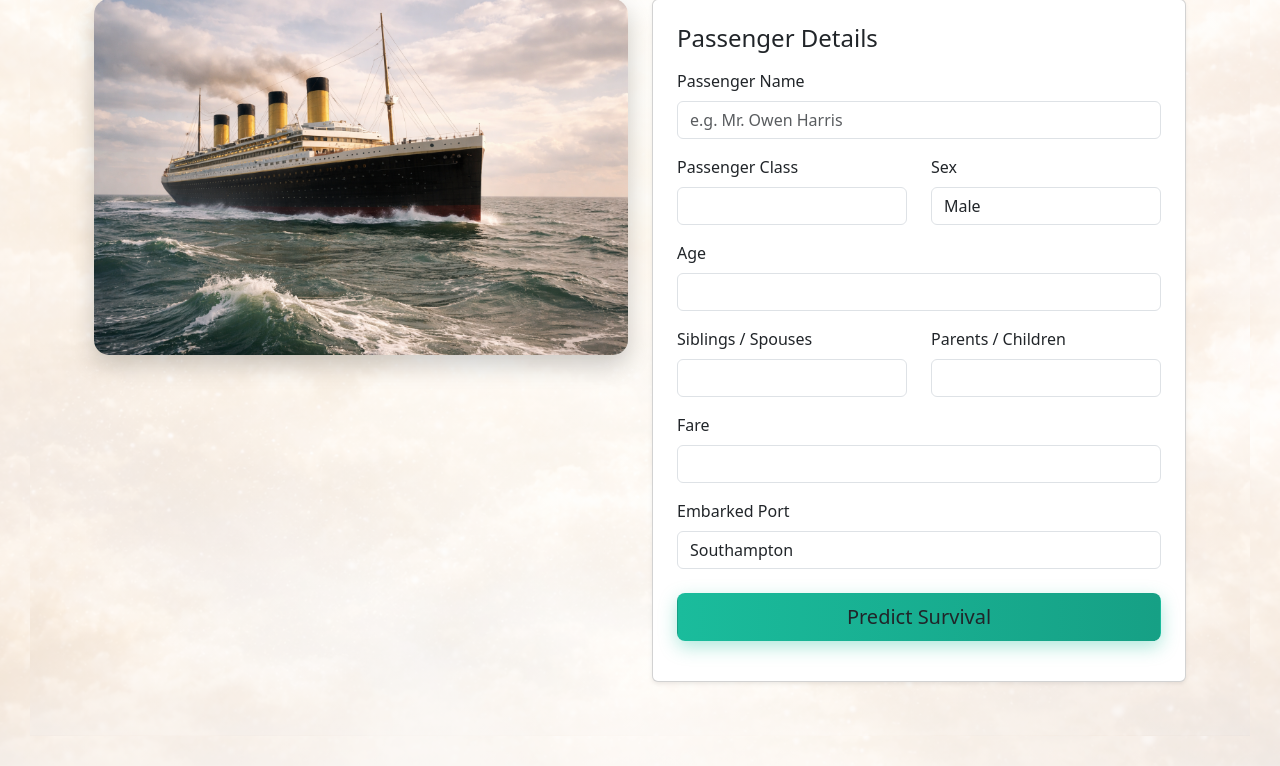
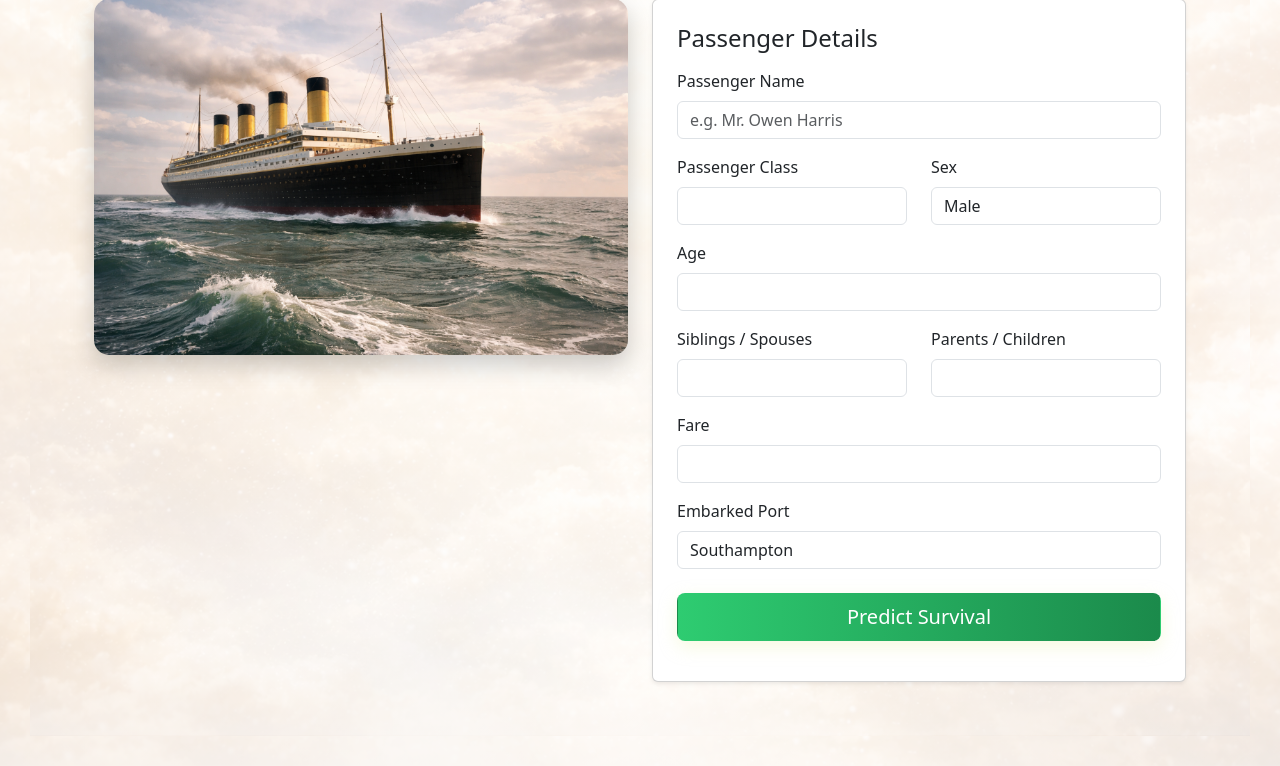
Before and after one commit to helben2002/TitanicCapstoneProject, a Django app: page /predict/ in a window 1280 px wide. Shown: the part 238-1004 px from the top of the page. Run offline with Django 5.2, Linux system fonts and the light colour scheme.

Commit message:
update style.css and predict file

```diff
--- a/django_app/static/css/style.css
+++ b/django_app/static/css/style.css
@@ -87,10 +87,15 @@ html, body {
     border-radius: 10px;
 }
 
+.progress-bar-survived {
+        background: linear-gradient(90deg, #2ECC71, #1B8A4B);
+    font-size: 16px;
+}
+
 .predict-btn{
-    background: linear-gradient(90deg, #1ABC9C, #16A085);
-    box-shadow: 0 6px 18px rgba(26,188,156,0.35);
-    color: white;
+    background: linear-gradient(90deg, #2ECC71, #1B8A4B);
+    box-shadow: 0 6px 18px rgba(233, 237, 167, 0.35);
+    color: white !important;
     border: none;
     padding: 12px 20px;
     border-radius: 8px;
--- a/django_app/templates/predictor/predict.html
+++ b/django_app/templates/predictor/predict.html
@@ -47,13 +47,12 @@
                 </div>
 
                 <!-- PROGRESS BAR -->
-                <div class="progress" style="height: 28px;">
-                    <div class="progress-bar bg-success"
-                        style="width: {{ probability|floatformat:2 }};">
-                        {{ probability|floatformat:2 }}%
+                <div class="progress" style="height: 50px;">
+                    <div class="progress-bar progress-bar-survived"
+                    style="width: {{ probability|floatformat:2 }}%;">
+                    {{ probability|floatformat:2 }}%
                     </div>
                 </div>
-
             </div>
             {% endif %}
 
```
